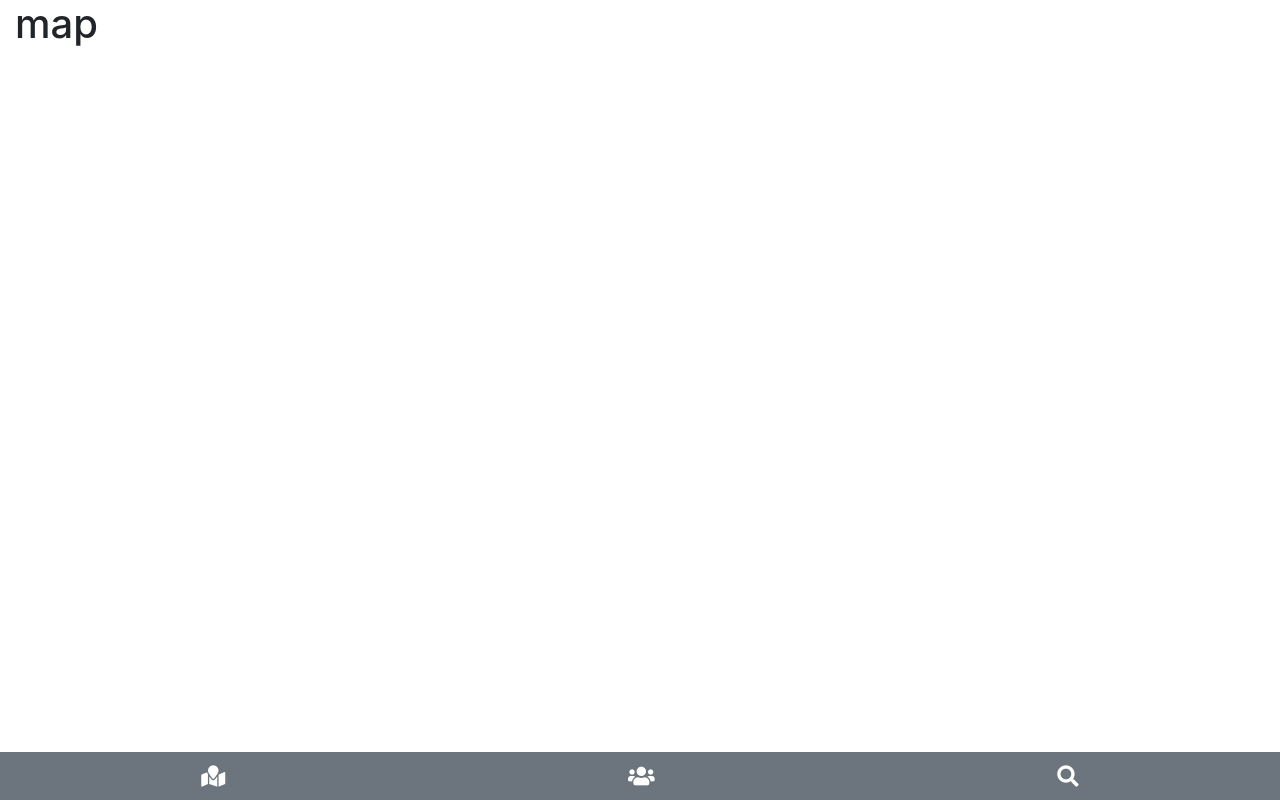
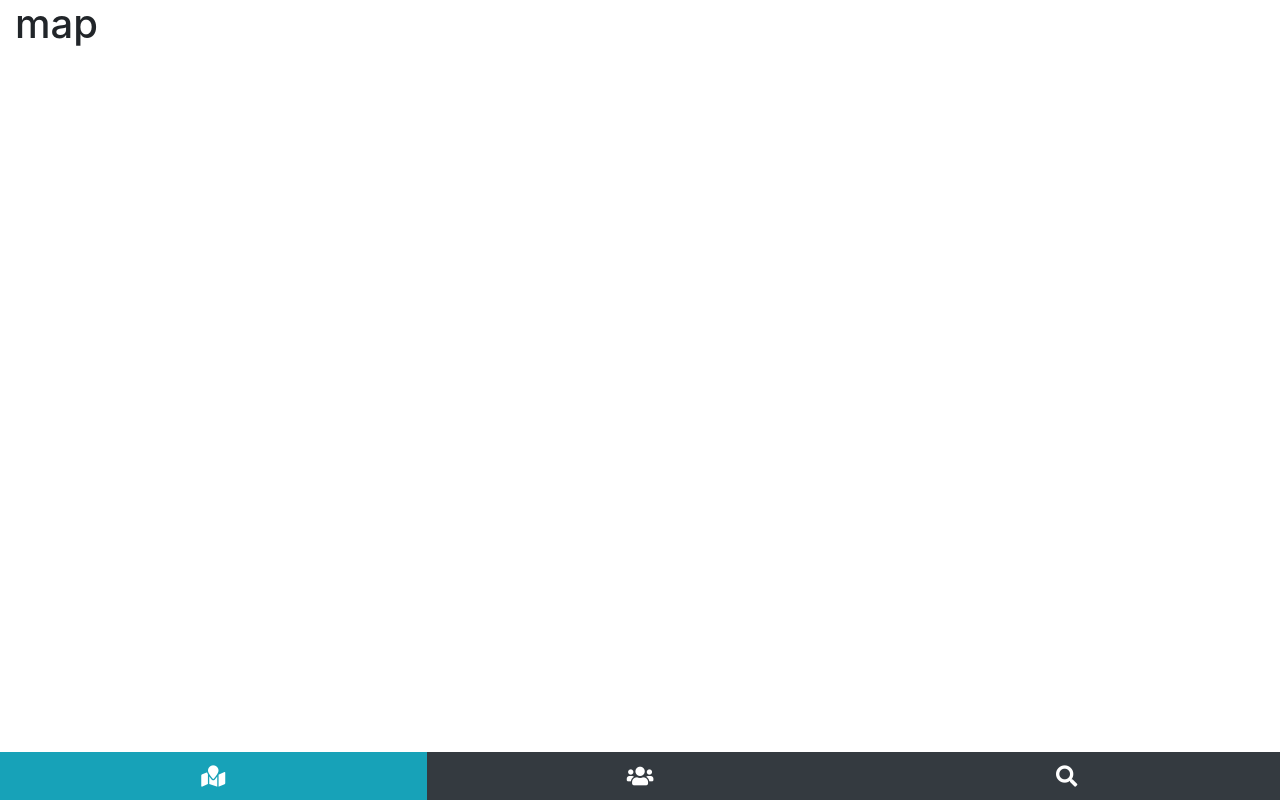
Before and after one commit to Qwiso/friend-zoned, a React (Create React App) app: page /map in a window 1280 px wide. Built offline with nearby package versions, Linux system fonts and the light colour scheme.

Commit message:
button highlighting

```diff
--- a/src/App.js
+++ b/src/App.js
@@ -1,5 +1,5 @@
 import React, { Component } from 'react'
-import { Route, Link } from 'react-router-dom'
+import { Route, NavLink } from 'react-router-dom'
 import 'bootstrap/dist/css/bootstrap.min.css'
 import '@fortawesome/fontawesome-free/css/all.min.css'
 
@@ -19,11 +19,11 @@ class App extends Component {
         </div>
         </section>
         <section name="nav-bar" className="d-block">
-          <div className="container-fluid fixed-bottom bg-secondary">
-            <div className="row d-flex justify-content-around">
-              <Link to="/map"><i className="fas fa-lg fa-map-marked text-white p-3"></i></Link>
-              <Link to="/user"><i className="fas fa-lg fa-users text-white p-3"></i></Link>
-              <Link to="/explore"><i className="fas fa-lg fa-search text-white p-3"></i></Link>
+          <div className="container-fluid fixed-bottom bg-dark">
+            <div className="row d-flex justify-content-around text-center">
+              <NavLink to="/map" activeClassName="bg-info" className="col"><i className="fas fa-lg fa-map-marked p-3 text-white"></i></NavLink>
+              <NavLink to="/user" activeClassName="bg-info" className="col"><i className="fas fa-lg fa-users p-3 text-white"></i></NavLink>
+              <NavLink to="/explore" activeClassName="bg-info" className="col"><i className="fas fa-lg fa-search p-3 text-white"></i></NavLink>
             </div>
           </div>
         </section>
--- a/src/components/GoogleMap.jsx
+++ b/src/components/GoogleMap.jsx
@@ -1,4 +1,4 @@
-import React, { Component } from 'react'
+import React, { Component } from 'react';
 
 export class GoogleMap extends Component {
     state = {  }
```
